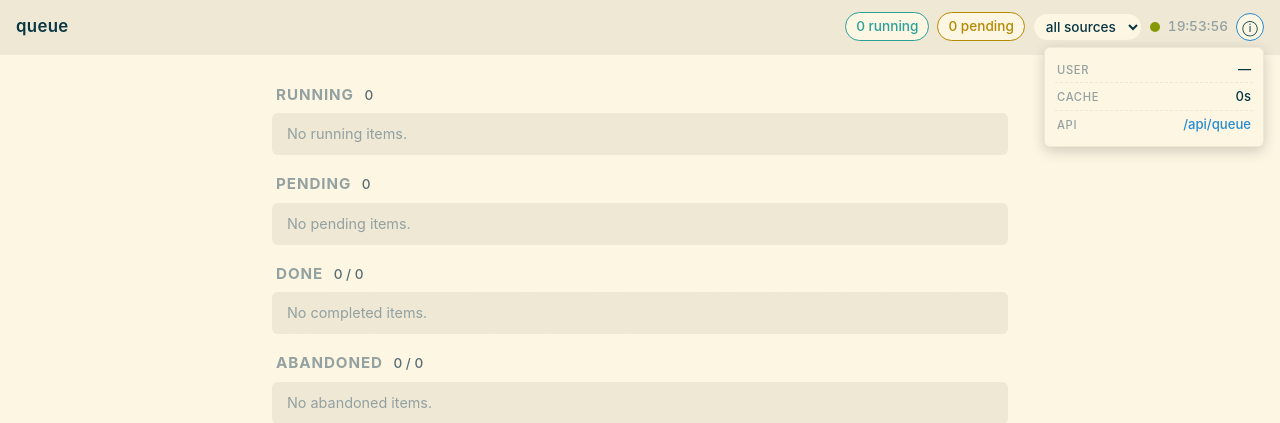
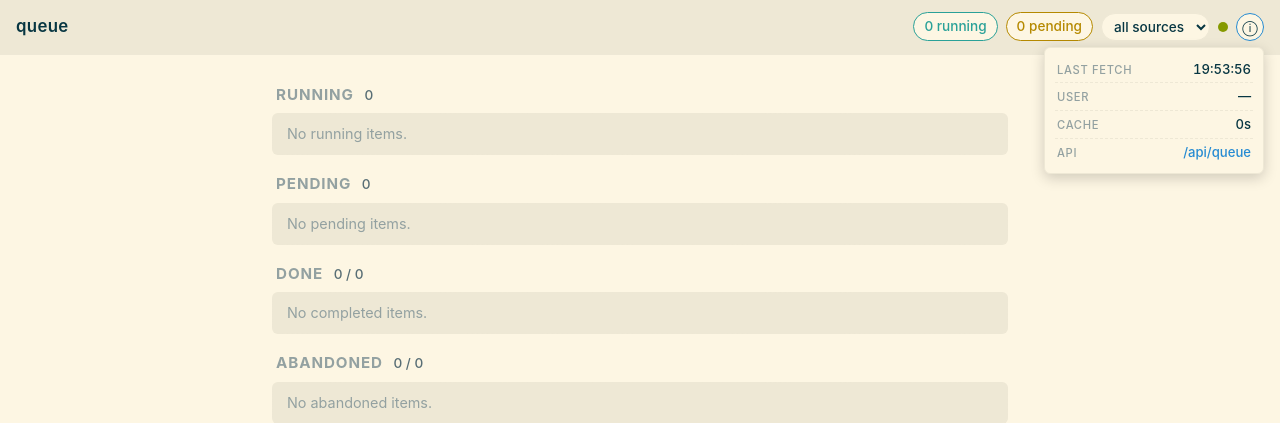
Before and after one commit to hndrewaall/claude-watch, a Flask app: page / in a window 1280 px wide, after a click that opens the changed part. Shown: the top 423 px of the page. Run offline with Flask 3, Linux system fonts and the light colour scheme; some libraries are stand-ins or nearby versions.

Commit message:
fix(queue-minisite): move last-fetch clock into info popup (#492)
The inline topbar showed the last-fetch clock (HH:MM:SSZ) as a standalone
span between the liveness dot and the (i) info button. On narrow viewports
that extra element pushed the topbar row to wrap.

Move the clock into the (i) info dropdown as a labeled "last fetch" row
(first row). The green liveness dot stays inline; only the clock moves, so
the topbar row is shorter and less likely to wrap.

- templates/index.html: remove the inline .ts span; add a "last fetch"
  info-row inside #info-dropdown carrying the same data-local-time-* attrs
  (keeps browser-local rendering + long-form tooltip).
- static/refresh.js: the clock now lives inside .info-wrap, which morphdom
  SKIPS on each tick (to preserve dropdown open/hidden state). So drop the
  inline .ts from the mergeTopbarMeta rebuild, emit the ts row inside the
  info-wrap markup, and refresh the clock directly in tick() (like
  .cache-age) so it stays live; LocalTime.hydrate() re-renders it.
- static/refresh.test.js: update the initial-HTML fixture to the new DOM
  shape (clock inside the dropdown).

Co-authored-by: hndrewaall <andrew.hall@users.noreply.github.com>

```diff
--- a/queue-minisite/static/refresh.js
+++ b/queue-minisite/static/refresh.js
@@ -746,13 +746,17 @@
     // rebuilt from state.sources (the global distinct created_by set).
     html += buildSourceFilterHTML(state.sources || []);
     html += `<span class="dot ${errorTxt ? 'dot-err' : 'dot-ok'}" title="${errorTxt ? 'fetch error' : 'live'}"></span>`;
+    // NOTE: the last-fetch clock (.ts) used to live inline here. It now
+    // lives inside the info-dropdown ("last fetch" row) so the topbar row
+    // is shorter and less likely to wrap on narrow viewports. Because
+    // .info-wrap is skipped by morphdom (see shouldSkipElement), the clock
+    // is updated directly in tick() like .cache-age — not via this rebuild.
     const tsAttrs = fetchedAt
       ? ` data-local-time-iso="${attr(fetchedAt)}" data-local-time-fmt="time" data-local-time-tooltip`
       : '';
     const tsText = fetchedAt
       ? `${esc(fetchedAt.substring(11, 19))}Z`
       : '—';
-    html += `<span class="ts" title="last fetch"${tsAttrs}>${tsText}</span>`;
 
     // Re-attach the existing info-wrap (so Info dropdown state survives).
     // We append a string sentinel that morphdom's DOM diff will replace
@@ -767,6 +771,7 @@
     html += `<div class="info-wrap">` +
       `<button type="button" id="info-toggle" class="info-btn" aria-haspopup="true" aria-expanded="false" aria-controls="info-dropdown" title="session info">ⓘ</button>` +
       `<div id="info-dropdown" class="info-dropdown" role="menu" aria-labelledby="info-toggle" hidden>` +
+      `<div class="info-row"><span class="info-label">last fetch</span><span class="info-value ts" title="last fetch"${tsAttrs}>${tsText}</span></div>` +
       `<div class="info-row"><span class="info-label">user</span><span class="info-value">—</span></div>` +
       `<div class="info-row"><span class="info-label">cache</span><span class="info-value"><span class="cache-age">${esc(cacheAge !== undefined && cacheAge !== null ? cacheAge : '?')}</span>s</span></div>` +
       `<div class="info-row"><span class="info-label">api</span><span class="info-value"><a href="/api/queue">/api/queue</a></span></div>` +
@@ -957,6 +962,25 @@
             : '?';
       }
 
+      // Update the last-fetch clock (.ts). It lives inside the
+      // morphdom-SKIPPED .info-wrap subtree now (moved out of the inline
+      // topbar row so that row doesn't wrap on narrow viewports), so the
+      // mergeTopbarMeta rebuild never touches it. Refresh its ISO attr
+      // directly; LocalTime.hydrate() below re-renders the displayed time.
+      const tsEl = document.querySelector('.info-dropdown .ts');
+      if (tsEl) {
+        const fetchedAt = j.fetched_at || '';
+        if (fetchedAt) {
+          tsEl.setAttribute('data-local-time-iso', fetchedAt);
+          tsEl.setAttribute('data-local-time-fmt', 'time');
+          // Fallback text (overwritten by hydrate on next line).
+          tsEl.textContent = `${fetchedAt.substring(11, 19)}Z`;
+        } else {
+          tsEl.removeAttribute('data-local-time-iso');
+          tsEl.textContent = '—';
+        }
+      }
+
       if (window.LocalTime && typeof window.LocalTime.hydrate === 'function') {
         try { window.LocalTime.hydrate(); } catch (_) { /* defensive */ }
       }
--- a/queue-minisite/templates/index.html
+++ b/queue-minisite/templates/index.html
@@ -87,11 +87,6 @@
         </select>
       </label>
       <span class="dot {% if error %}dot-err{% else %}dot-ok{% endif %}" title="{{ 'fetch error' if error else 'live' }}"></span>
-      <span
-        class="ts"
-        title="last fetch"
-        {% if fetched_at %}data-local-time-iso="{{ fetched_at }}" data-local-time-fmt="time" data-local-time-tooltip{% endif %}
-      >{{ fetched_at[11:19] if fetched_at else '—' }}{% if fetched_at %}Z{% endif %}</span>
       <div class="info-wrap">
         <button
           type="button"
@@ -107,6 +102,13 @@
           role="menu"
           aria-labelledby="info-toggle"
           hidden>
+          <div class="info-row">
+            <span class="info-label">last fetch</span>
+            <span
+              class="info-value ts"
+              {% if fetched_at %}data-local-time-iso="{{ fetched_at }}" data-local-time-fmt="time" data-local-time-tooltip{% endif %}
+            >{{ fetched_at[11:19] if fetched_at else '—' }}{% if fetched_at %}Z{% endif %}</span>
+          </div>
           <div class="info-row">
             <span class="info-label">user</span>
             <span class="info-value">{% if user %}{{ user }}{% else %}&mdash;{% endif %}</span>
```
Also changed, not shown: queue-minisite/static/refresh.test.js (+1 -1 lines).
